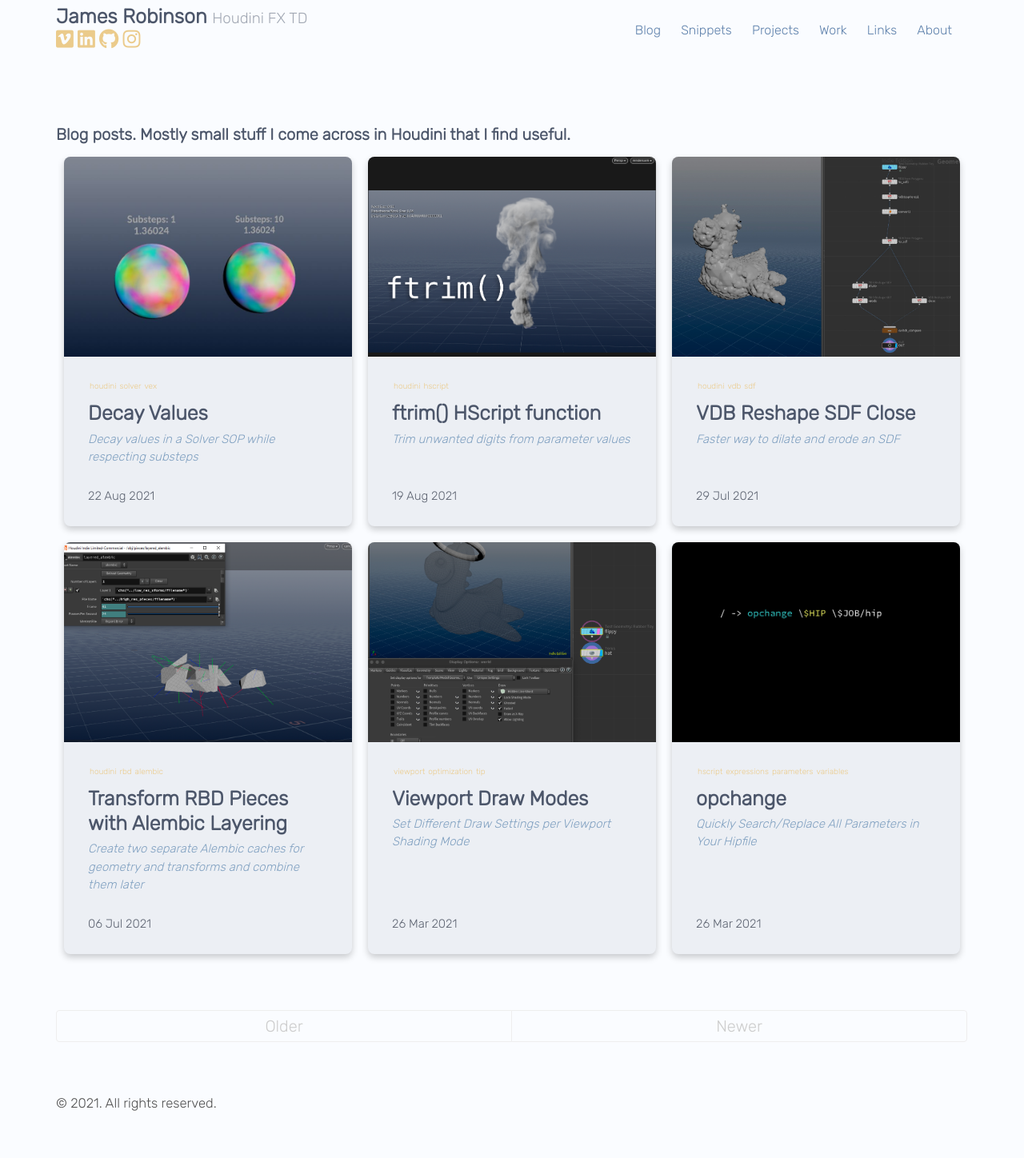
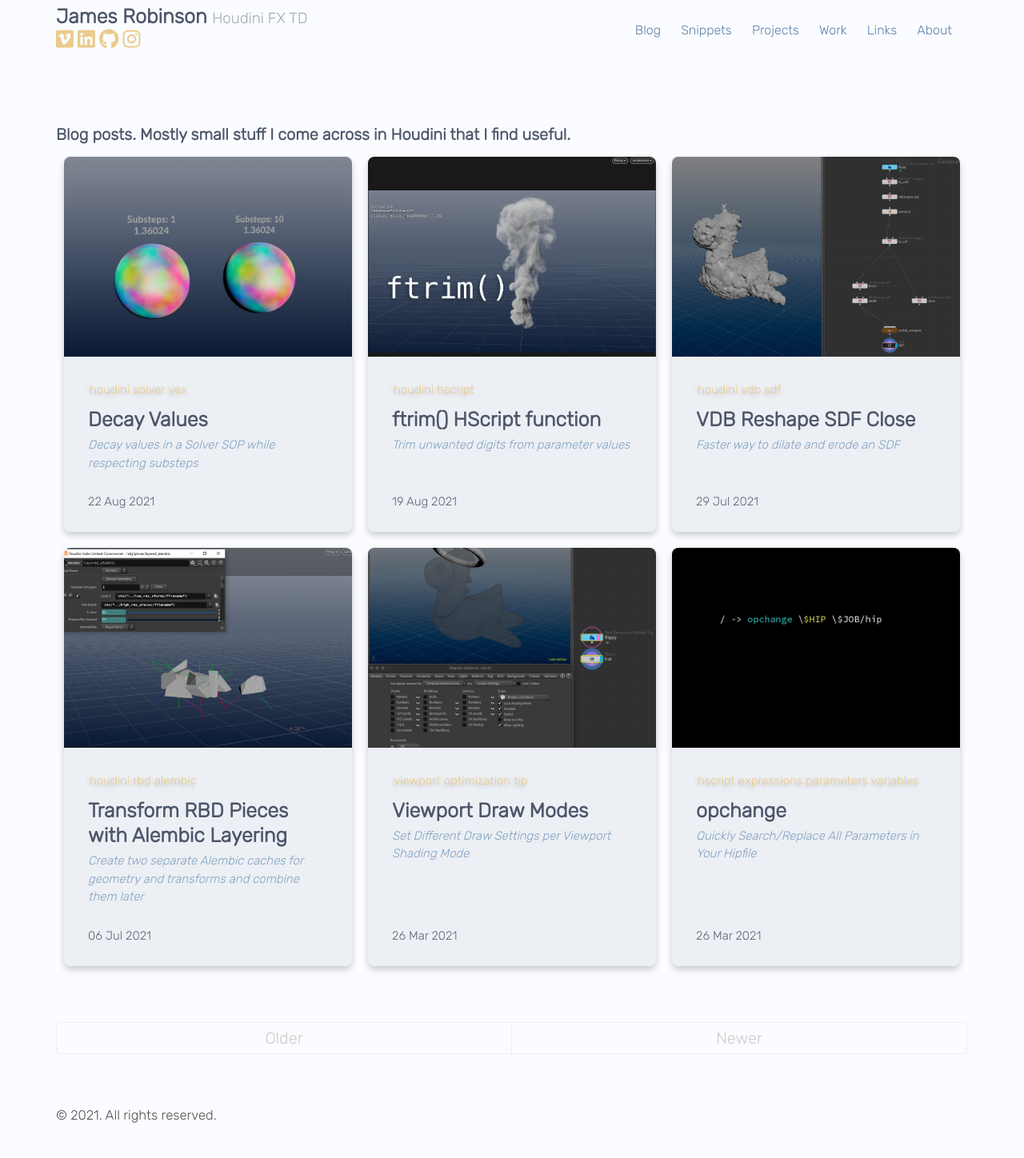
Before and after one commit to MaxSteven/jamesrobinsonvfx.github.io, a Jekyll site: the page built from index.html, in a window 1280 px wide. Shown: the whole page at 80% size. Built offline with Jekyll 4.4.1, drawn with Linux system fonts in a browser that asks for light colours; nearby versions of some CDN libraries; the list of posts is cut into pages by our own code.

Commit message:
More visible tags

```diff
--- a/_sass/_cards.scss
+++ b/_sass/_cards.scss
@@ -122,8 +122,9 @@ a:hover {
             justify-content: flex-start;
             flex-flow: row wrap;
 
-            font-size: 0.5rem;
+            font-size: 0.75rem;
             color: $nord13;
+            text-shadow: -2px 3px 5px rgba(0, 0, 0, 0.2);
 
             .tag {
                 margin: 0 0.1rem;
```
